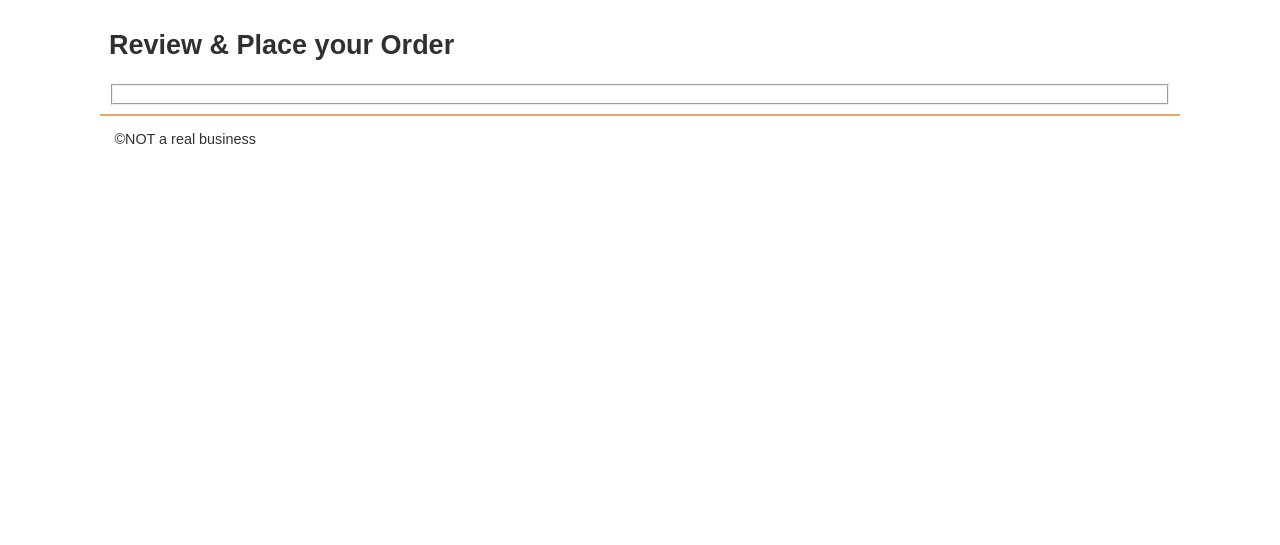
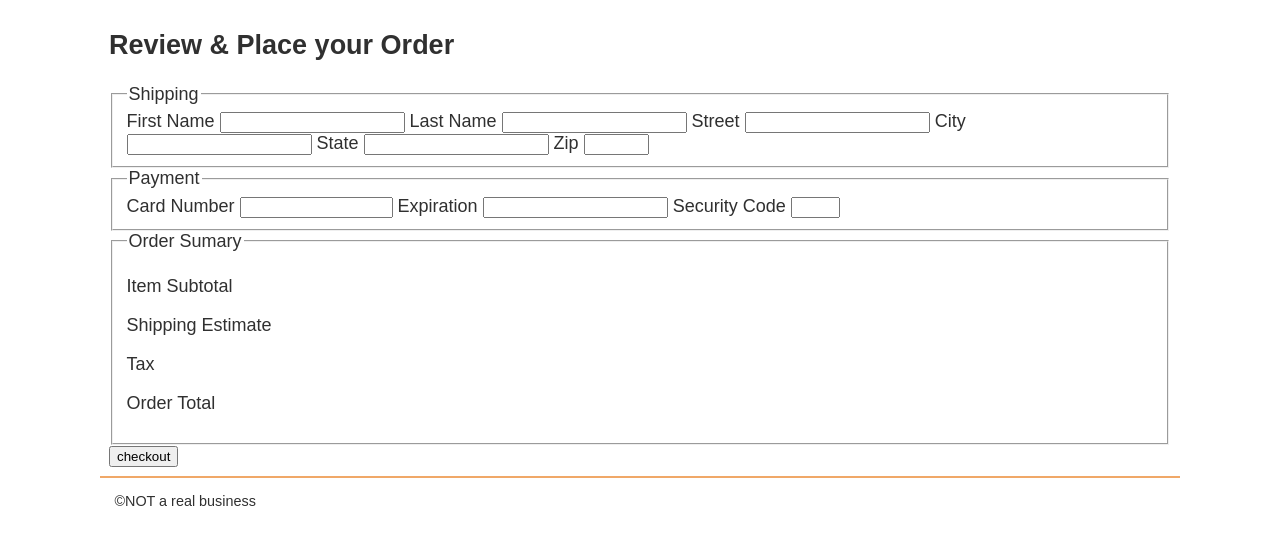
Before and after one commit to KevinJGarzonP/wdd330-08, a website: page src/checkout/index.html in a window 1280 px wide. Shown: the part 63-608 px from the top of the page. Drawn offline with Linux system fonts and the light colour scheme; files that its build step writes are made by us from their sources.

Commit message:
checkoutprocess

```diff
--- a/src/checkout/index.html
+++ b/src/checkout/index.html
@@ -23,8 +23,62 @@
         <h2>Review & Place your Order</h2>
         <form>
           <fieldset>
+            <legend>
+              Shipping
+            </legend>
+            <label for="fName">First Name
+              <input type="text" id="fName" name="fName" required>
+            </label>
+            <label for="lName">Last Name
+              <input type="text" id="lName" name="lName" required>
+            </label>
+            <label for="Street">Street
+              <input type="text" id="Street" name="Street" required>
+            </label>
+            <label for="City">City
+              <input type="text" id="City" name="City" required>
+            </label>
+            <label for="State">State
+              <input type="text" id="State" name="State" required>
+            </label>
+            <label for="Zip">Zip
+              <input type="text" size="5" id="Zip" name="Zip" required>
+            </label>
+          </fieldset>
 
+          <fieldset>
+            <legend>Payment</legend>
+              <label for="cardNumber">Card Number
+                <input type="text" size="16" id="cardNumber" name="cardNumber" required>
+              </label>
+              <label for="expiration">Expiration
+                <input type="text" id="expiration" name="expiration" required>
+              </label>
+              <label for="code">Security Code
+                <input type="text" size="3" id="code" name="code" required>
+              </label>
           </fieldset>
+
+          <fieldset>
+            <legend>Order Sumary</legend>
+              <div>
+                <p> Item Subtotal<span id="items"></span></p>
+                <p><span id="subtotal"></span></p>
+              </div>
+              <div>
+                <p> Shipping Estimate</p>
+                <p><span id="shipping"></span></p>
+              </div>
+              <div>
+                <p> Tax</p>
+                <p><span id="tax"></span></p>
+              </div>
+              <div>
+                <p> Order Total</p>
+                <p><span id="total"></span></p>
+              </div>
+          </fieldset>
+          <input type="button" value="checkout">
         </form>
       </section>
     </main>
```
Also changed, not shown: src/js/checkoutprocess.mjs (added, +28 -0 lines).
